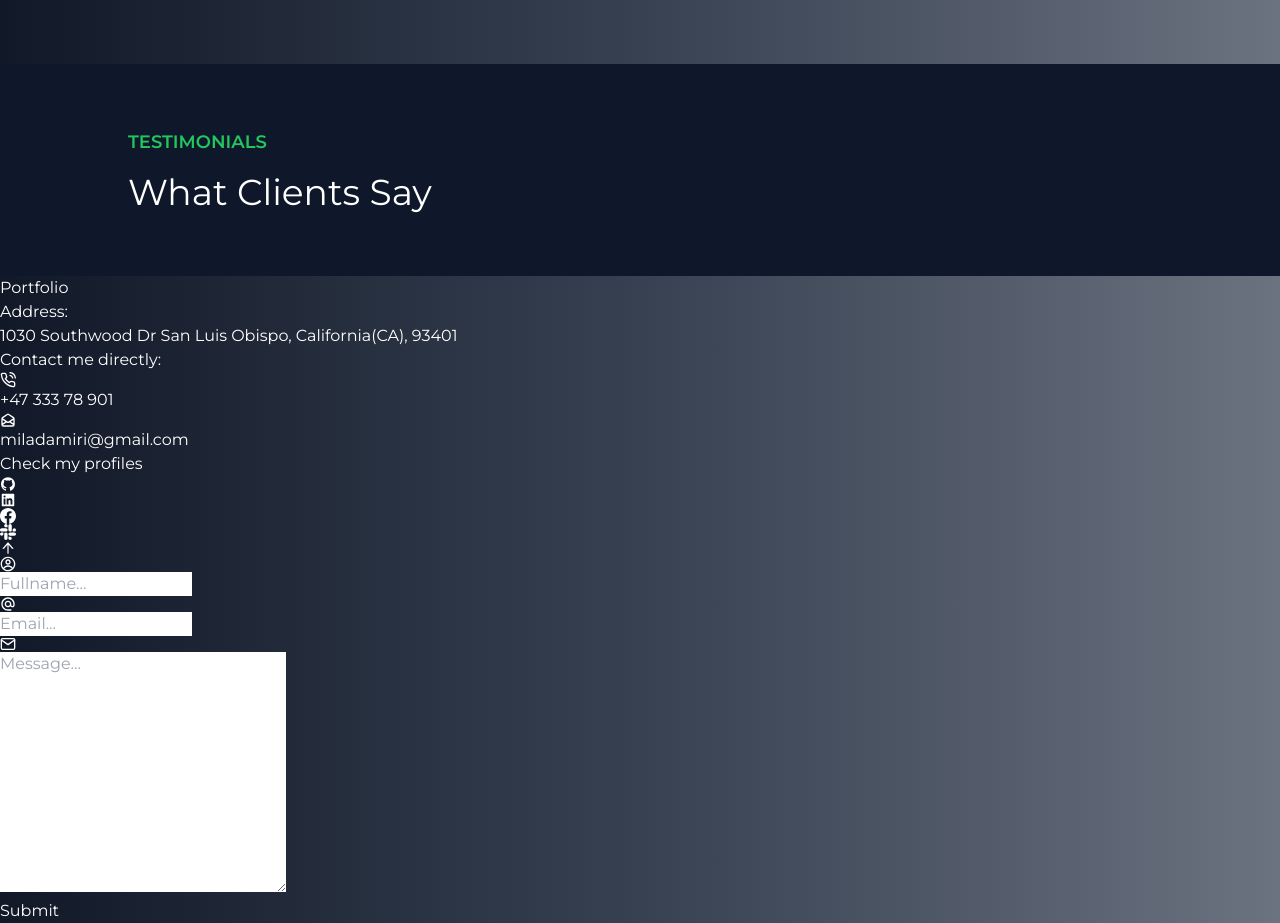
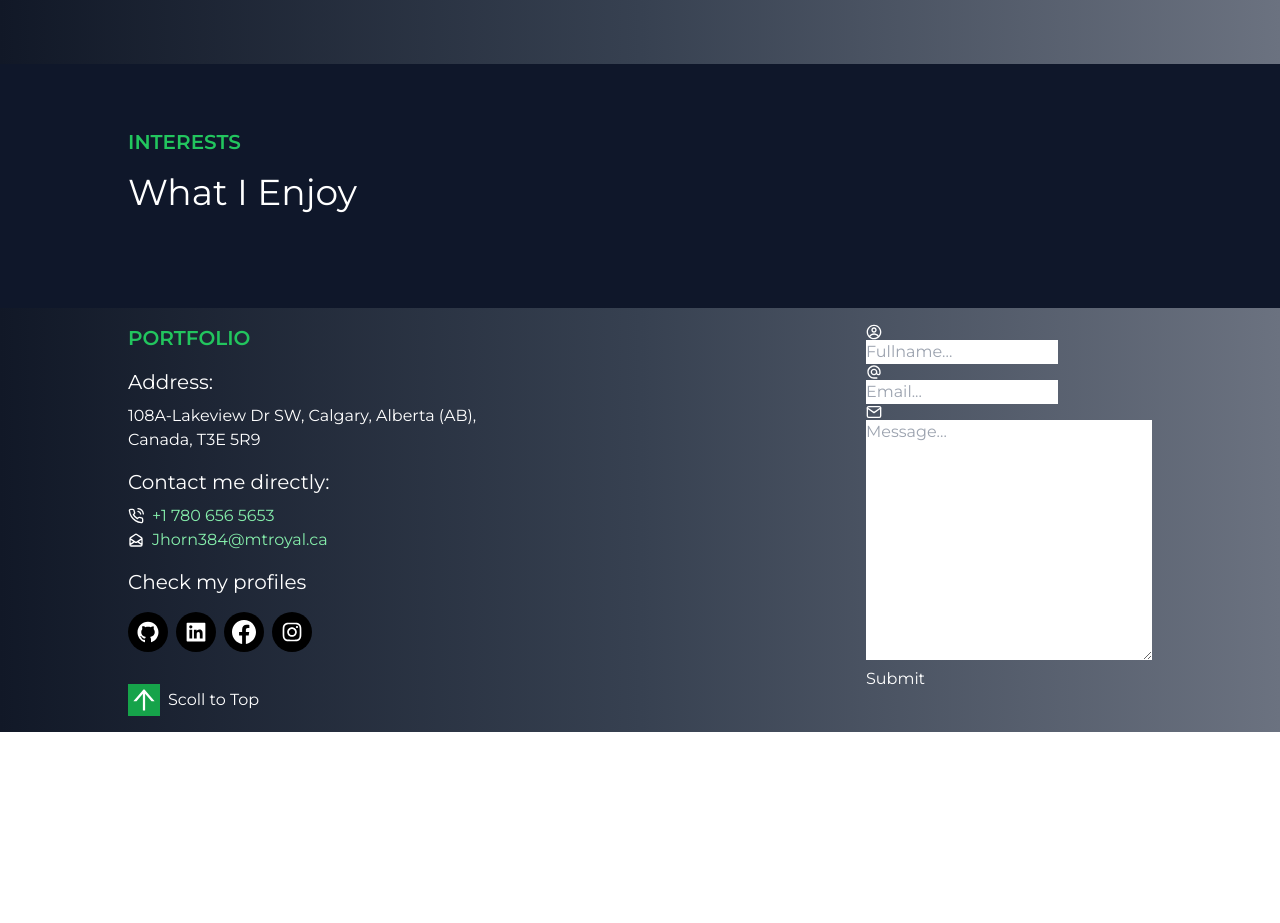
Before and after one commit to JarHorner/Jarret-Horner-Portfolio-Website, a React (Vite) app: page / in a window 1280 px wide. Shown: the part 1428-2351 px from the top of the page. After the commit the page ends 2160 px from the top, so only its background shows below. Built offline with nearby package versions, Linux system fonts and the light colour scheme.

Commit message:
Populating portfolio section

```diff
--- a/src/App.jsx
+++ b/src/App.jsx
@@ -1,6 +1,6 @@
 import Header from "./components/Header/Header";
 import ProfComponent from "./components/Header/ProfComponent";
-import Testimonials from "./components/Testimonials/Testimonials";
+import Interests from "./components/Interests/Interests";
 import Projects from "./components/Projects/Projects";
 import Services from "./components/Services/Services";
 import Portfolio from "./components/Portfolio/Portfolio";
@@ -20,7 +20,7 @@ function App() {
       <div className={lightColor}>
         <Projects />
       </div>
-      <Testimonials />
+      <Interests />
       <div className={lightColor}>
         <Portfolio />
       </div>
--- a/src/components/Testimonials/Testimonials.jsx
+++ b/src/components/Interests/Interests.jsx
@@ -1,20 +1,20 @@
 import React from "react";
 import { Slide } from "react-awesome-reveal";
 
-const Testimonials = () => {
+const Interests = () => {
   return (
     <div
       id="testimonials"
       className="w-[90%] max-w-screen-xl my-0 mx-auto py-16 px-0 md:w-4/5"
     >
       <Slide direction="left">
-        <span className="text-green-500 font-bold uppercase text-lg">
-          Testimonials
+        <span className="text-green-500 font-bold uppercase text-xl">
+          Interests
         </span>
-        <h1 className="pt-4 text-4xl">What Clients Say</h1>
+        <h1 className="pt-4 text-4xl">What I Enjoy</h1>
       </Slide>
     </div>
   );
 };
 
-export default Testimonials;
+export default Interests;
--- a/src/components/Portfolio/Portfolio.jsx
+++ b/src/components/Portfolio/Portfolio.jsx
@@ -1,8 +1,13 @@
 import React from "react";
 import Contact from "../Portfolio/Contact";
 import { HiOutlineMailOpen } from "react-icons/hi";
-import { AiFillGithub, AiFillLinkedin, AiOutlineArrowUp } from "react-icons/ai";
-import { BsFacebook, BsSlack } from "react-icons/bs";
+import {
+  AiFillGithub,
+  AiFillLinkedin,
+  AiOutlineArrowUp,
+  AiOutlineInstagram,
+} from "react-icons/ai";
+import { BsFacebook } from "react-icons/bs";
 import { FiPhoneCall } from "react-icons/fi";
 import { Slide, Zoom, Fade } from "react-awesome-reveal";
 
@@ -14,87 +19,113 @@ const Portfolio = () => {
     });
   };
 
+  const iconSpanCSS =
+    "flex items-center justify-center w-10 h-10 mr-2 bg-black rounded-full hover:bg-green-600";
+
   return (
-    <div id="footer">
-      <div>
+    <div
+      id="footer"
+      className="mt-8 relative py-4 px-0 w-[90%] max-w-screen-xl my-0 mx-auto flex justify-between flex-col gap-12 sm:flex-row sm:gap-0 md:w-4/5"
+    >
+      <div className="flex-1">
         <Slide direction="left" delay={1}>
-          <h1>Portfolio</h1>
+          <h1 className="text-green-500 font-bold uppercase text-xl">
+            Portfolio
+          </h1>
         </Slide>
 
-        <div className="address">
+        <div className="py-4 px-0">
           <Slide direction="left">
-            <h1>Address:</h1>
+            <h1 className="text-xl">Address:</h1>
           </Slide>
           <Slide direction="left">
-            <p>1030 Southwood Dr San Luis Obispo, California(CA), 93401</p>
+            <p className="w-full pt-2 sm:w-1/2">
+              108A-Lakeview Dr SW, Calgary, Alberta (AB), Canada, T3E 5R9
+            </p>
           </Slide>
         </div>
 
-        <div className="links">
+        <div className="">
           <Slide direction="left">
-            <h1>Contact me directly:</h1>
+            <h1 className="text-xl mb-2">Contact me directly:</h1>
           </Slide>
-          <div>
+          <div className="flex items-center gap-2">
+            <Slide direction="left">
               <span>
                 <FiPhoneCall />
               </span>
-            <Slide direction="left">
-              <a href="tel:+4733378901">+47 333 78 901</a>
+              <a
+                href="tel:+17806565653"
+                className="text-green-300 hover:text-green-600"
+              >
+                +1 780 656 5653
+              </a>
             </Slide>
           </div>
-          <div>
+          <div className="flex items-center gap-2">
             <Slide direction="left">
               <span>
                 <HiOutlineMailOpen />
               </span>
-            </Slide>
-            <Slide>
-              <a href="mailto:miladamiri@gmail.com">miladamiri@gmail.com</a>
+              <a
+                href="mailto:Jhorn384@mtroyal.ca"
+                className="text-green-300 hover:text-green-600"
+              >
+                Jhorn384@mtroyal.ca
+              </a>
             </Slide>
           </div>
         </div>
 
-        <div className="profiles">
+        <div className="">
           <Slide direction="left">
-            <h1>Check my profiles</h1>
+            <h1 className="text-xl py-4">Check my profiles</h1>
           </Slide>
-          <div className="icons">
+          <div className="flex items-center">
             <Zoom>
-              <span>
-                <a href="/">
+              <span className={iconSpanCSS}>
+                <a className="text-2xl" href="/">
                   <AiFillGithub />
                 </a>
               </span>
             </Zoom>
             <Zoom>
-              <span>
-                <a href="/">
+              <span className={iconSpanCSS}>
+                <a className="text-2xl" href="/">
                   <AiFillLinkedin />
                 </a>
               </span>
             </Zoom>
             <Zoom>
-              <span>
-                <a href="/">
+              <span className={iconSpanCSS}>
+                <a className="text-2xl" href="/">
                   <BsFacebook />
                 </a>
               </span>
             </Zoom>
             <Zoom>
-              <span>
-                <a href="/">
-                  <BsSlack />
+              <span className={iconSpanCSS}>
+                <a className="text-2xl" href="/">
+                  <AiOutlineInstagram />
                 </a>
               </span>
             </Zoom>
           </div>
         </div>
 
+        <div className="flex items-center gap-2 absolute right-12 top-64 sm:relative sm:right-0 sm:top-0">
           <Fade>
-          <div onClick={scrollUp}>
+            <div
+              onClick={scrollUp}
+              className="cursor-pointer w-8 h-8 bg-green-600 flex items-center justify-center text-3xl mt-8"
+            >
               <AiOutlineArrowUp />
             </div>
           </Fade>
+          <Slide direction="left">
+            <p className="pt-8">Scoll to Top</p>
+          </Slide>
+        </div>
       </div>
 
       <div>
--- a/src/components/Projects/Projects.jsx
+++ b/src/components/Projects/Projects.jsx
@@ -8,8 +8,8 @@ const Projects = () => {
       className="w-[90%] max-w-screen-xl my-0 mx-auto py-12 px-0 text-center relative md:w-4/5"
     >
       <Zoom>
-        <h1 className="text-3xl">
-          Recent <span className="text-green-500">Projects</span>
+        <h1 className="text-3xl font-bold uppercase">
+          <span className="text-green-500">Projects</span>
         </h1>
         <p className="w-[90%] my-0 mx-auto py-4 px-0 text-sm sm:w-[28rem]">
           Lorem ipsum dolor sit, amet consectetur adipisicing elit. Architecto
--- a/src/components/Services/Services.jsx
+++ b/src/components/Services/Services.jsx
@@ -13,7 +13,7 @@ const Services = () => {
     >
       <Slide direction="down">
         <h4 className="text-xl">
-          My <span className="text-green-500">services</span>
+          <span className="text-green-500 font-bold uppercase">services</span>
         </h4>
         <h1 className="pt-4 text-4xl">What I Do</h1>
       </Slide>
```
Lines whose indentation alone changed are shown as unchanged.
